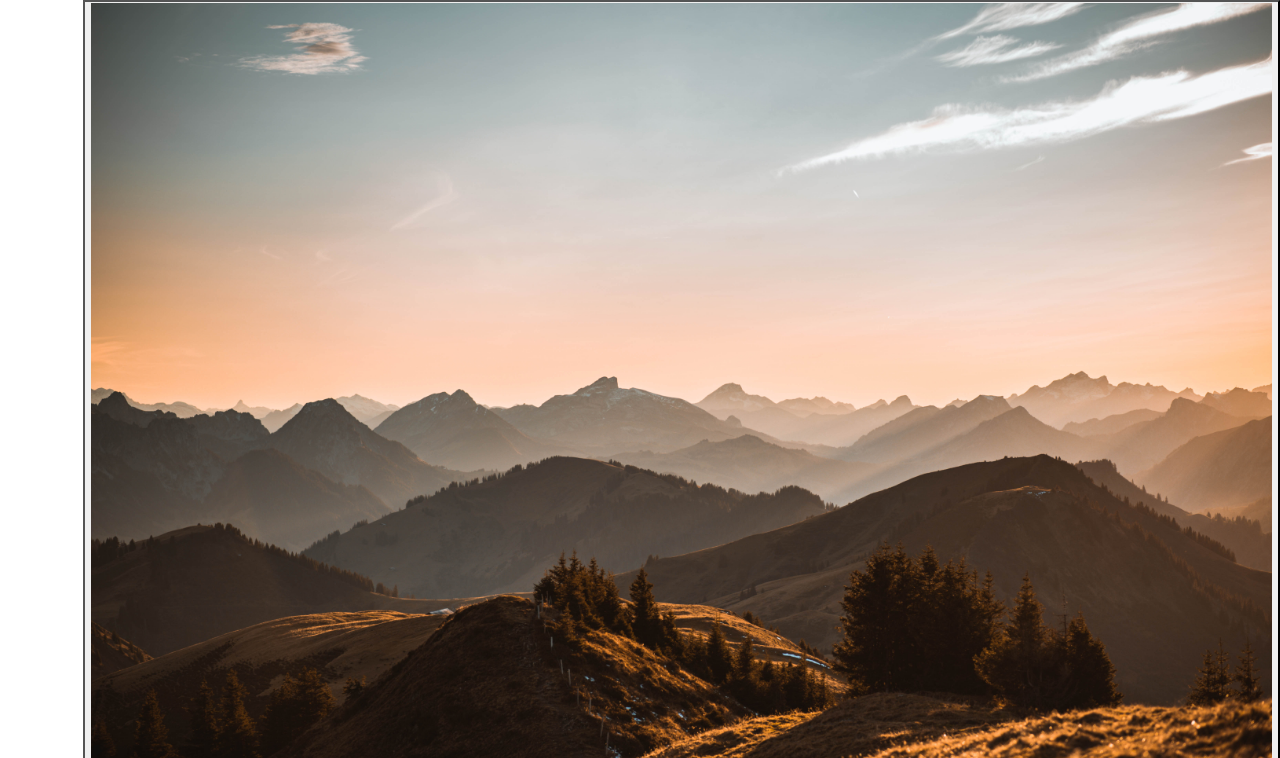
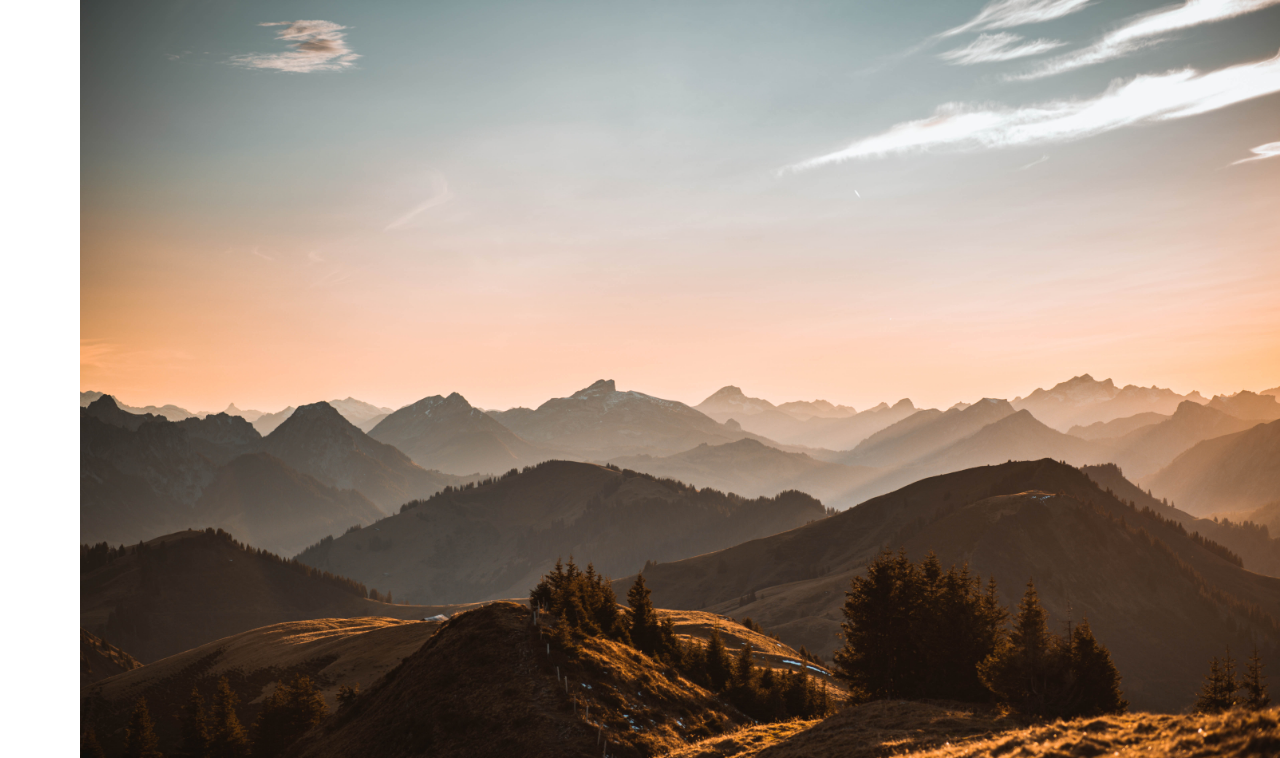
Before and after one commit to Qesait/PSP, a website with bundled scripts: page index.html in a window 1280 px wide. Shown: the top 758 px of the page. Built offline with nearby package versions, Linux system fonts and the light colour scheme; files whose address does not match are found by name.

Commit message:
Без рамок

```diff
--- a/components/picture-button/index.js
+++ b/components/picture-button/index.js
@@ -5,7 +5,7 @@ export class PictureButton {
 
     getHTML(item) {
         return (
-            `<button type="button" id="picture-button-${item.id}">
+            `<button style="padding: 0; border: none;" id="picture-button-${item.id}">
                 <img src="${item.source}" class="img-fluid" data-source="${item.source}" alt="картинка">
             </button>`
         )
--- a/index.html
+++ b/index.html
@@ -2,7 +2,7 @@
 <html lang="en">
 <head>
     <meta charset="UTF-8">
-    <title>Simple App</title>
+    <title>Gallery</title>
     <link rel="stylesheet" href="node_modules/bootstrap/dist/css/bootstrap.min.css">
 </head>
 
```
